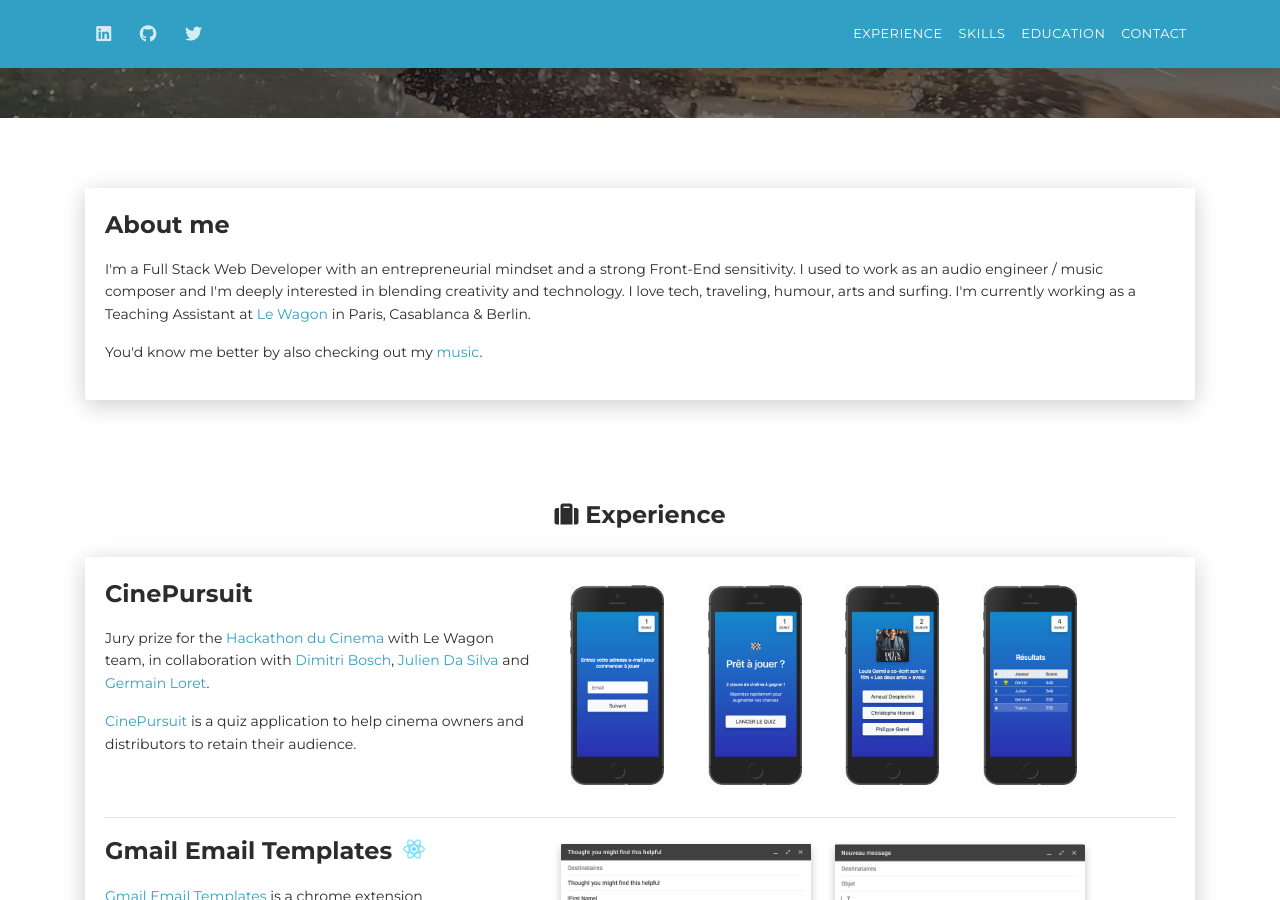
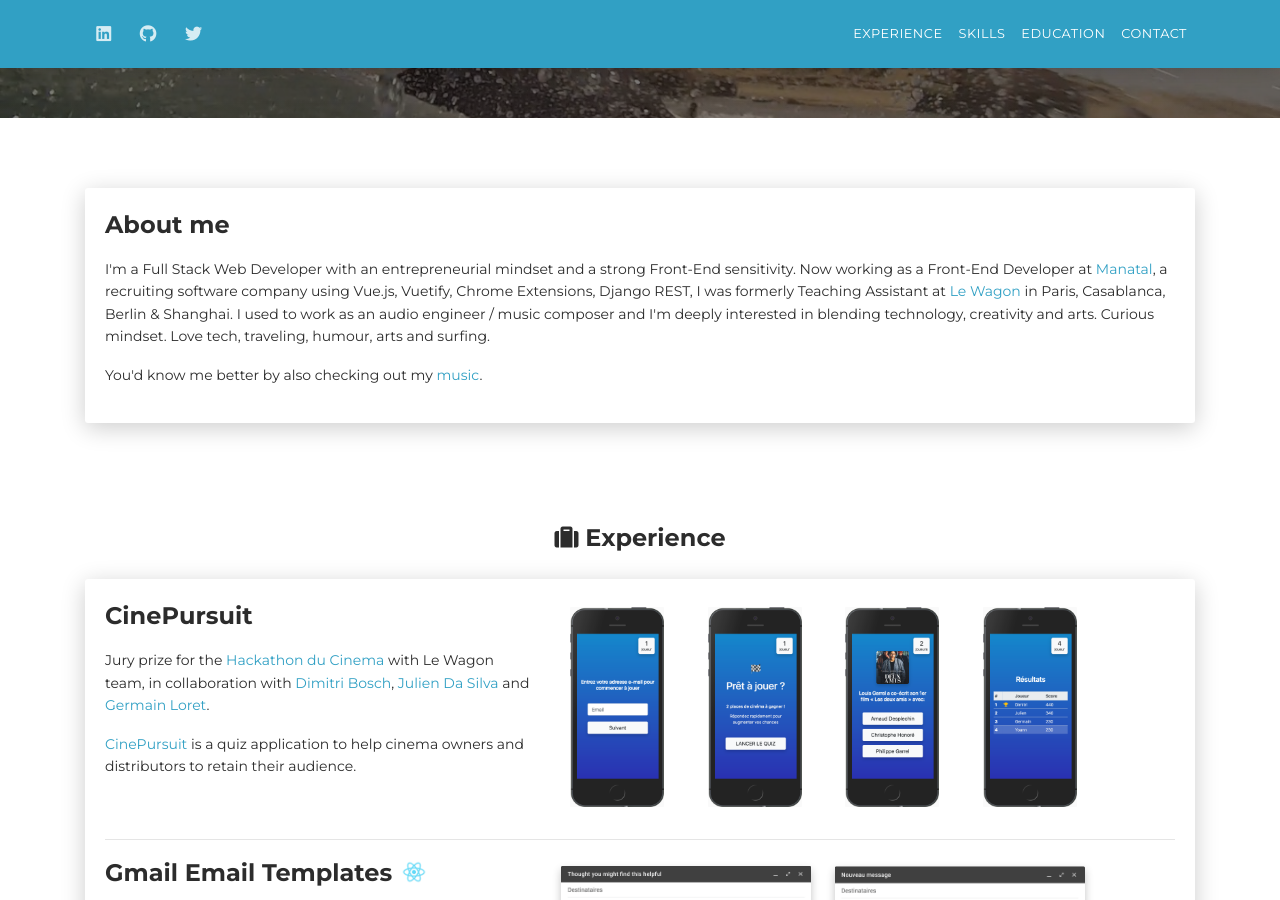
Before and after one commit to ynnsnr/resume, a Jekyll site: the page built from index.md, in a window 1280 px wide and 900 px high, scrolled down 432 px. Built offline with Jekyll 4.4.1, drawn with Linux system fonts in a browser that asks for light colours; nearby versions of some CDN libraries.

Commit message:
Updated About me

```diff
--- a/index.md
+++ b/index.md
@@ -91,7 +91,7 @@
         <div class="card-body">
           <div class="h4 mt-0 title">About me</div>
           <p>
-            I'm a Full Stack Web Developer with an entrepreneurial mindset and a strong Front-End sensitivity. I used to work as an audio engineer / music composer and I'm deeply interested in blending creativity and technology. I love tech, traveling, humour, arts and surfing. I'm currently working as a Teaching Assistant at <a href="https://www.lewagon.com" target="_blank">Le Wagon</a> in Paris, Casablanca & Berlin.
+            I'm a Full Stack Web Developer with an entrepreneurial mindset and a strong Front-End sensitivity. Now working as a Front-End Developer at <a href="https://www.manatal.com/" target="_blank">Manatal</a>, a recruiting software company using Vue.js, Vuetify, Chrome Extensions, Django REST, I was formerly Teaching Assistant at <a href="https://www.lewagon.com" target="_blank">Le Wagon</a> in Paris, Casablanca, Berlin & Shanghai. I used to work as an audio engineer / music composer and I'm deeply interested in blending technology, creativity and arts. Curious mindset. Love tech, traveling, humour, arts and surfing.
           </p>
           <p>
             You'd know me better by also checking out my <a href="https://ynnsnr.github.io/music" target="_blank">music</a>.
```
